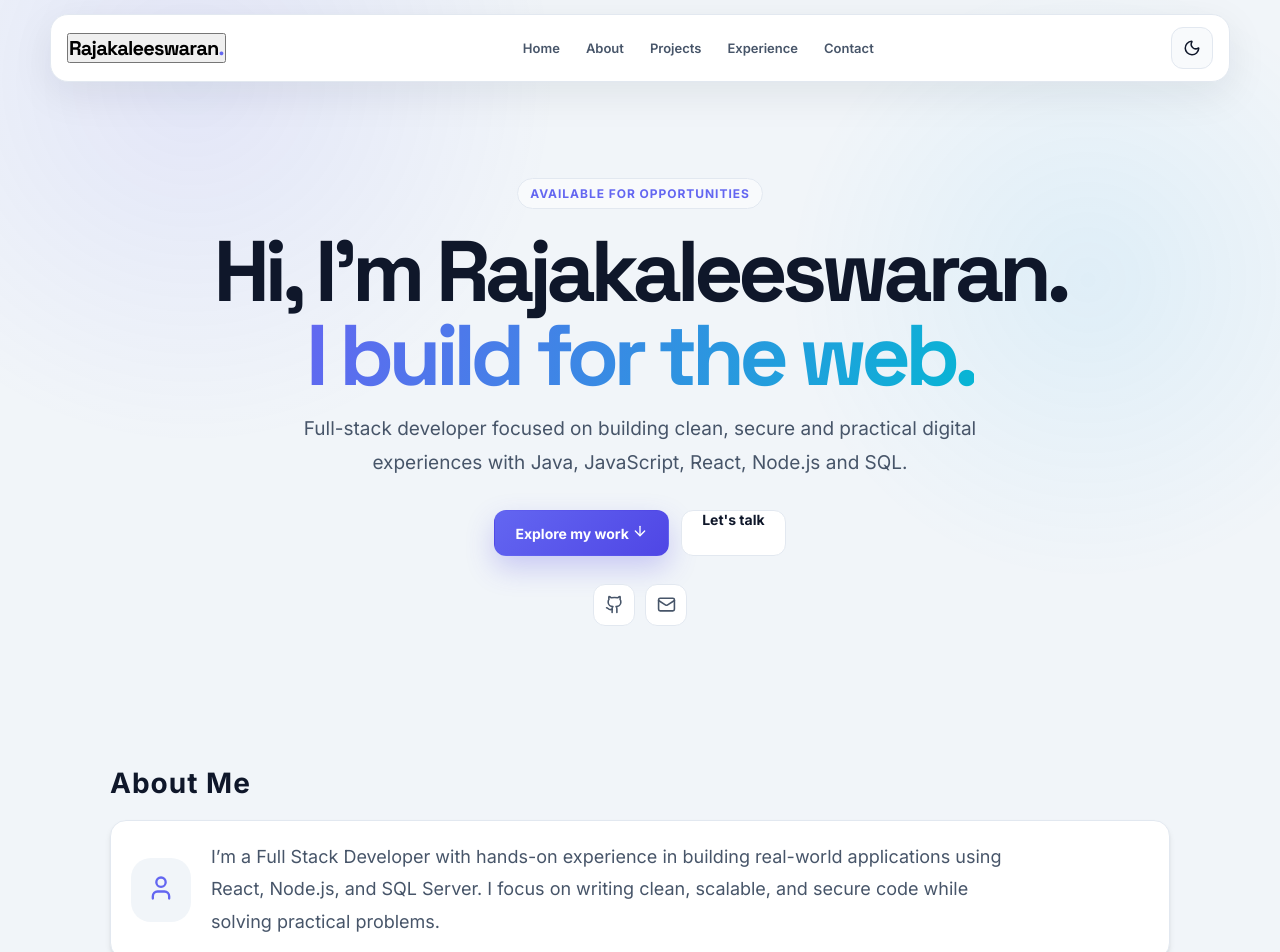
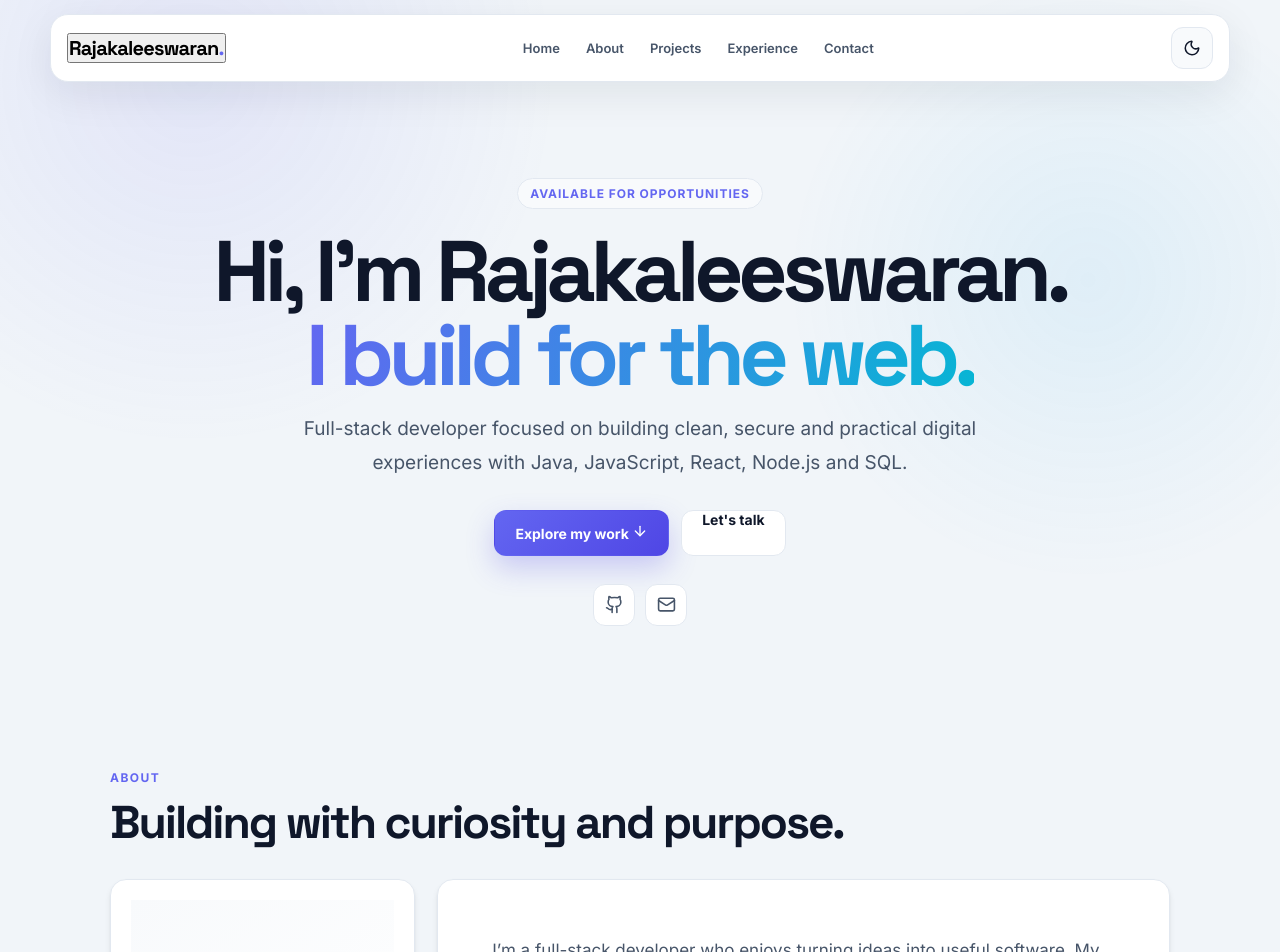
Before and after one commit to rajakaleeswaran/my-portfolio, a React (Vite) app: page / in a window 1280 px wide. Shown: the top 952 px of the page. Built offline with nearby package versions, Linux system fonts and the light colour scheme.

Commit message:
Redesign about section for premium portfolio

```diff
--- a/src/components/About.jsx
+++ b/src/components/About.jsx
@@ -2,58 +2,18 @@ import { useContext } from "react";
 import { ThemeContext } from "../theme/ThemeContext";
 import SectionContainer from "./SectionContainer";
 import HoverCard from "./HoverCard";
-import { User } from "lucide-react";
+import { Code2 } from "lucide-react";
 
 const About = () => {
   const { colors } = useContext(ThemeContext);
-
   return (
     <SectionContainer>
-      <h2
-        style={{
-          color: colors.text,
-          fontSize: "28px",
-          marginBottom: "20px",
-          letterSpacing: "1px",
-        }}
-      >
-        About Me
-      </h2>
-
-      <HoverCard
-        style={{
-          display: "flex",
-          alignItems: "center",
-          gap: "20px",
-          flexWrap: "wrap",
-        }}
-      >
-        <div
-          style={{
-            padding: "16px",
-            borderRadius: "20px",
-            background: colors.background,
-          }}
-        >
-          <User size={28} color={colors.accent} />
-        </div>
-
-        <p
-          style={{
-            color: colors.textSecondary,
-            fontSize: "18px",
-            lineHeight: "1.8",
-            maxWidth: "800px",
-          }}
-        >
-          I’m a Full Stack Developer with hands-on experience in building
-          real-world applications using React, Node.js, and SQL Server. I focus
-          on writing clean, scalable, and secure code while solving practical
-          problems.
-        </p>
-      </HoverCard>
+      <div className="section-heading"><span className="section-kicker">About</span><h2 className="section-title" style={{ color: colors.text }}>Building with curiosity and purpose.</h2></div>
+      <div className="about-grid">
+        <HoverCard><div className="about-badge"><Code2 /></div></HoverCard>
+        <HoverCard><div className="about-copy"><p>I’m a full-stack developer who enjoys turning ideas into useful software. My work spans frontend interfaces, backend APIs, databases and security-minded development. I learn by building, debugging and improving real projects.</p></div></HoverCard>
+      </div>
     </SectionContainer>
   );
 };
-
 export default About;
```
